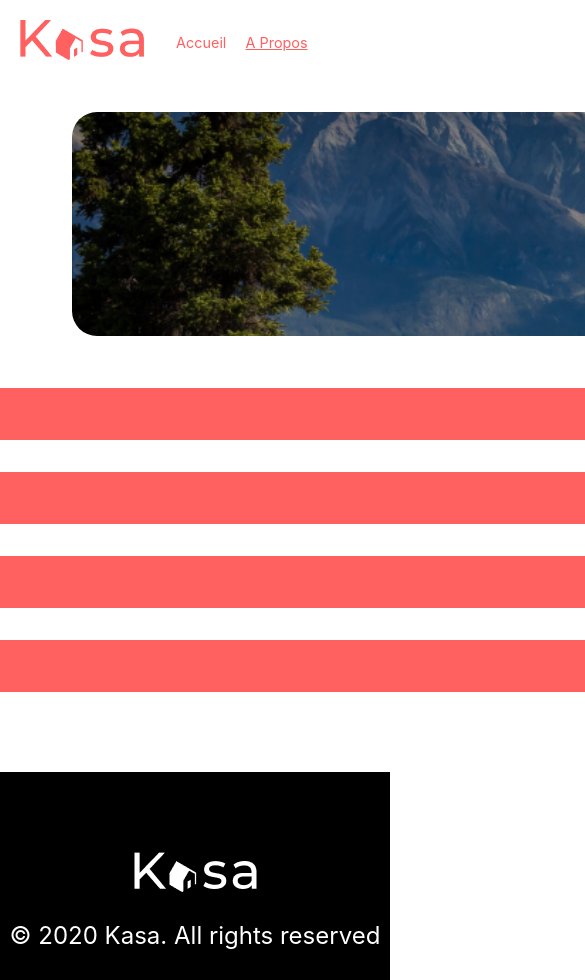
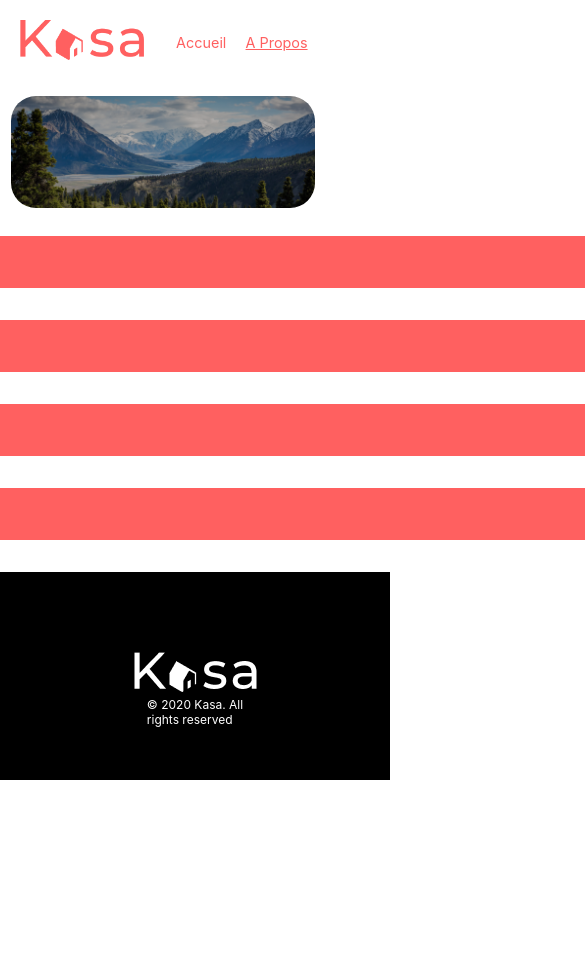
Before and after one commit to JulienDecauchy/Kasa, a React (Create React App) app: page /apropos in a window 390 px wide. Shown: the top 980 px of the page, 585 px wide, since content can reach past the window. After the commit the page ends 844 px from the top, so only its background shows below. Built offline with nearby package versions, Linux system fonts and the light colour scheme.

Commit message:
Update Media Queries Accueil

```diff
--- a/src/Components/Footer.js
+++ b/src/Components/Footer.js
@@ -12,7 +12,7 @@ function Footer() {
                     />
                 </div>
                 <div>
-                    <p>© 2020 Kasa. All rights reserved</p>
+                    <p>© 2020 Kasa. All<br/> rights reserved</p>
                 </div>
             </div>
         </footer>
--- a/src/Pages/page_accueil.js
+++ b/src/Pages/page_accueil.js
@@ -11,7 +11,7 @@ function Accueil() {
         <main>
           <section>
             <div className='div_background-img'>
-              <p>Chez vous, partout et ailleurs</p>
+              <p>Chez vous,<br/> partout et ailleurs</p>
               <img
                 src={background_img}
                 alt="Image panoramique d'un paysage"
--- a/src/assets/sass/Base/_base.scss
+++ b/src/assets/sass/Base/_base.scss
@@ -2,14 +2,21 @@ main {
   width: 100%;
   max-width: 1440px;
   padding: 3rem;
+  @media screen and (max-width: 425px) {
+    padding: 0;
+  }
 
   p {
     color: white;
   }
 
+
   section {
-    padding-left: 1.5rem;
+    padding-left: 1rem;
     padding-bottom: 3rem;
+    @media screen and (max-width: 425px) {
+      padding: 0rem 0rem 1.5rem 0.7rem;
+    }
   }
 }
 
--- a/src/assets/sass/Components/_cards.scss
+++ b/src/assets/sass/Components/_cards.scss
@@ -2,6 +2,9 @@
     position: relative;
     margin: 2.5rem 3.5rem 2.5rem 4.5rem;
     cursor: pointer;
+    @include    devices(mobile) {
+        margin: 1rem;
+    }
 
     .cards-div_img  {
         position: relative;
@@ -11,6 +14,10 @@
         display: flex;
         flex-direction: column;
         justify-content: flex-end;
+        @include    devices(mobile) {
+            width: 19rem;
+            height: 15rem;
+        }
 
         img {
             object-fit: cover;
@@ -28,6 +35,9 @@
         border-radius: 10px;
         width: 75%;
         background: linear-gradient(to top, rgba(0,0,0,0.5), rgba(0,0,0,0));
+        @include    devices(mobile) {
+            width: 67%;
+        }
 
         p {
             font-size: 18px;
--- a/src/assets/sass/Layout/_footer.scss
+++ b/src/assets/sass/Layout/_footer.scss
@@ -4,6 +4,16 @@ footer {
         p {
             font-size: 1.5rem;
             color: white;
+            @include    devices(mobile) {
+                margin: 0;
+                font-size: 0.75rem;
+            }
+            br {
+                display: none;
+                @include    devices(mobile) {
+                    display: block;
+                }
+            }
         }
 
     .div_footerflex {
--- a/src/assets/sass/Layout/_header.scss
+++ b/src/assets/sass/Layout/_header.scss
@@ -1,7 +1,7 @@
 header {
     height: 4.25 rem;
     @include    devices(mobile) {
-
+        padding-bottom: 2rem;
     }
 
     .div_headerflex {
--- a/src/assets/sass/Pages/_accueil.scss
+++ b/src/assets/sass/Pages/_accueil.scss
@@ -1,16 +1,35 @@
 #section_cards {
     padding-left: 5.5rem;
+    @include    devices(mobile) {
+        padding: 0rem;
+    }
 }
 
 .div_background-img {
     position: relative;
     text-align: center;
+    @include    devices(mobile) {
+        text-align: start;
+    }
+
         p {
             position: absolute;
             z-index: 1;
             font-size: 3rem;
             top: 15%;
             left: 40%;
+            @include    devices(mobile) {
+                top: 1%;
+                left: 5%;
+                font-size: 1.4rem;
+            }
+
+            br {
+                display: none;
+                @include    devices(mobile) {
+                    display: block;
+                }
+            }
         }
 
         img {
@@ -20,6 +39,10 @@
             object-fit: cover;
             height: 14rem;
             width: 110rem;
+            @include    devices(mobile)  {
+                width: 19rem;
+                height: 7rem;
+            }
         }
 }
 
@@ -31,6 +54,10 @@
     border-radius: 25px;
     background-color: rgb(245, 245, 245);
     width: 100rem;
+    @include    devices(mobile) {
+        background-color: white;
+        width: auto;
+    }
 
     .div_accueil-cards {
         display: flex;
```
